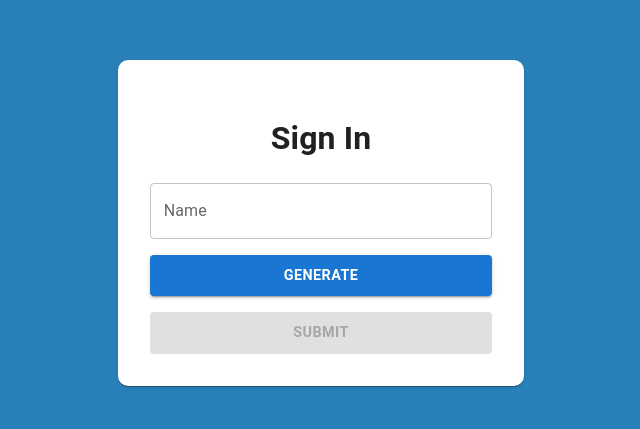
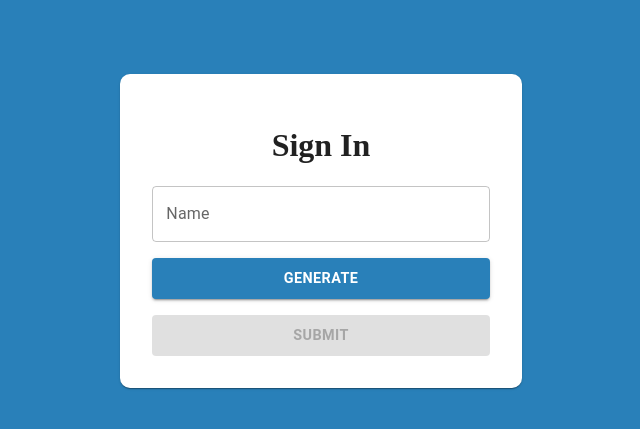
Before and after one commit to fcodelabs/training-web, a React (Create React App) app: page / in a window 1280 px wide. Shown: the part 177-606 px from the top of the page, without its empty margins (319-959 px from the left). Built offline with nearby package versions, Linux system fonts and the light colour scheme.

Commit message:
Update project

```diff
--- /dev/null
+++ b/src/App.css
@@ -0,0 +1,3 @@
+body {
+  background-color: #2980b9;
+}
--- a/src/App.tsx
+++ b/src/App.tsx
@@ -1,8 +1,9 @@
 import Content from "./components/Content/Content";
+import "./App.css";
 
 function App() {
   return (
-    <div className="App bg-white min-h-screen">
+    <div>
       <Content />
     </div>
   );
--- a/src/components/Content/Content.tsx
+++ b/src/components/Content/Content.tsx
@@ -1,12 +1,13 @@
 import { Route, Routes } from "react-router-dom";
 import SignInPage from "../../pages/SignInPage/SignInPage";
 import DiaryHome from "../../pages/DiaryHomePage/DiaryHome";
+import { signIn, home } from "../../util/RoutesUtil";
 
 export default function Content() {
   return (
     <Routes>
-      <Route path="/" element={<SignInPage />} />
-      <Route path="/home" element={<DiaryHome />} />
+      <Route path={signIn} element={<SignInPage />} />
+      <Route path={home} element={<DiaryHome />} />
     </Routes>
   );
 }
--- a/src/components/DiaryCard/DiaryCard.tsx
+++ b/src/components/DiaryCard/DiaryCard.tsx
@@ -4,14 +4,15 @@ import CardContent from "@mui/material/CardContent";
 import Typography from "@mui/material/Typography";
 import Button from "@mui/material/Button";
 import Grid from "@mui/material/Grid";
+import { TextField } from "@mui/material";
 
-interface DiaryCardProps {
+interface IDiaryCardProps {
   title: string;
   username: string;
   description: string;
 }
 
-const DiaryCard: React.FC<DiaryCardProps> = ({
+const DiaryCard: React.FC<IDiaryCardProps> = ({
   title,
   username,
   description,
@@ -22,34 +23,33 @@ const DiaryCard: React.FC<DiaryCardProps> = ({
     setShowMore(!showMore);
   };
 
-  const cardStyle: React.CSSProperties = {
+  return (
+    <Grid item xs={12} sm={6} md={4} lg={3}>
+      <Card
+        sx={{
           backgroundColor: "#0xD4E6F1",
           borderRadius: "10px",
           opacity: "0.8",
           margin: "10px",
           height: "80%",
-  };
-
-  const textareaStyle: React.CSSProperties = {
+        }}
+      >
+        <CardContent>
+          <Typography variant="h5">{title}</Typography>
+          <Typography variant="subtitle1">{username}</Typography>
+          <TextField
+            sx={{
               width: "100%",
               border: "none",
               borderColor: "white",
               fontSize: "0.9em",
               resize: "inline",
               fontWeight: "bold",
-  };
-
-  return (
-    <Grid item xs={12} sm={6} md={4} lg={3}>
-      <Card style={cardStyle}>
-        <CardContent>
-          <Typography variant="h5">{title}</Typography>
-          <Typography variant="subtitle1">{username}</Typography>
-          <textarea
-            style={textareaStyle}
-            readOnly={!showMore}
+            }}
+            multiline={true}
             rows={showMore ? 5 : 3}
-            value={showMore ? description : `${description.slice(0, 5)} ...`}
+            value={showMore ? description : `${description.slice(0, 100)} ...`}
+            variant="filled"
           />
           <div
             style={{
--- a/src/pages/DiaryHomePage/DiaryHome.tsx
+++ b/src/pages/DiaryHomePage/DiaryHome.tsx
@@ -2,23 +2,23 @@ import React, { useState } from "react";
 import TextField from "@mui/material/TextField";
 import Button from "@mui/material/Button";
 import { ThemeProvider } from "@emotion/react";
-import { CssBaseline, Snackbar } from "@mui/material";
-import { theme } from "../../theme/theme";
+import { Snackbar } from "@mui/material";
 import { useLocation } from "react-router-dom";
 import { useNavigate } from "react-router-dom";
 import Grid from "@mui/material/Grid";
 import DiaryCard from "../../components/DiaryCard/DiaryCard";
+import theme from "../../theme/theme";
 
 interface DiaryEntry {
   title: string;
-  uName: string;
+  userName: string;
   description: string;
 }
 
 const DiaryHome: React.FC = () => {
   const location = useLocation();
   const { name } = location.state || {};
-  const [uName] = useState<string>(name || "");
+  const [userName] = useState<string>(name || "");
   const [title, setTitle] = useState<string>("");
   const [description, setDescription] = useState<string>("");
   const [isTitleFocused, setIsTitleFocused] = useState(false);
@@ -42,7 +42,7 @@ const DiaryHome: React.FC = () => {
 
     const newEntry: DiaryEntry = {
       title,
-      uName,
+      userName,
       description,
     };
 
@@ -67,8 +67,6 @@ const DiaryHome: React.FC = () => {
 
   return (
     <ThemeProvider theme={theme}>
-      <CssBaseline />
-
       <Grid container spacing={2}>
         <Grid item xs={12} sm={6} md={12} lg={12}>
           <div style={{ margin: "2rem" }}>
@@ -170,7 +168,7 @@ const DiaryHome: React.FC = () => {
                 <DiaryCard
                   key={index}
                   title={entry.title}
-                  username={entry.uName}
+                  username={entry.userName}
                   description={entry.description}
                 />
               ))}
--- a/src/pages/SignInPage/SignInPage.tsx
+++ b/src/pages/SignInPage/SignInPage.tsx
@@ -4,22 +4,16 @@ import TextField from "@mui/material/TextField";
 import Button from "@mui/material/Button";
 import { useNavigate } from "react-router-dom";
 import { ThemeProvider } from "@emotion/react";
-import { Box, CssBaseline, Grid } from "@mui/material";
-import { theme } from "../../theme/theme";
+import { Box, Grid } from "@mui/material";
+import { generateRandomName } from "../../util/GenerateRandomNameUtil";
+import theme from "../../theme/theme";
 
 const SignInPage: React.FC = () => {
   const [name, setName] = useState<string>("");
   const navigate = useNavigate();
 
-  const generateRandomName = () => {
-    const randomNames = ["Akila", "Kavindu","Pasan", "Charlie", "David", "Eve"];
-    const randomIndex = Math.floor(Math.random() * randomNames.length);
-    setName(randomNames[randomIndex]);
-  };
-
   const handleSubmit = (e: React.FormEvent<HTMLFormElement>) => {
     e.preventDefault();
-    console.log(`Submitted name: ${name}`);
     navigate("/home", { state: { name: name } });
   };
 
@@ -27,7 +21,6 @@ const SignInPage: React.FC = () => {
 
   return (
     <ThemeProvider theme={theme}>
-      <CssBaseline />
       <Grid
         container
         justifyContent="center"
@@ -65,7 +58,7 @@ const SignInPage: React.FC = () => {
                   }}
                   variant="contained"
                   color="primary"
-                  onClick={generateRandomName}
+                  onClick={() => setName(generateRandomName())}
                 >
                   Generate
                 </Button>
--- a/src/theme/theme.tsx
+++ b/src/theme/theme.tsx
@@ -1,16 +1,15 @@
 import { createTheme } from "@mui/material";
 
-export const theme = createTheme({
+export default createTheme({
   palette: {
-    mode: "light",
-  },
-  components: {
-    MuiCssBaseline: {
-      styleOverrides: {
-        body: {
-          backgroundColor: "#2980b9",
-        },
-      },
+    primary: {
+      main: "#2980b9",
+    },
+    secondary: {
+      main: "#fff222",
+    },
+    background: {
+      default: "#2980b9",
     },
   },
 });
--- /dev/null
+++ b/src/util/GenerateRandomNameUtil.ts
@@ -0,0 +1,5 @@
+export const generateRandomName = ():string => {
+  const randomNames = ["Akila", "Kavindu", "Pasan", "Charlie", "David", "Eve"];
+  const randomIndex = Math.floor(Math.random() * randomNames.length);
+  return randomNames[randomIndex];
+};
--- /dev/null
+++ b/src/util/RoutesUtil.ts
@@ -0,0 +1,2 @@
+export const home = "/home";
+export const signIn = "/";
```
Lines whose indentation alone changed are shown as unchanged.
